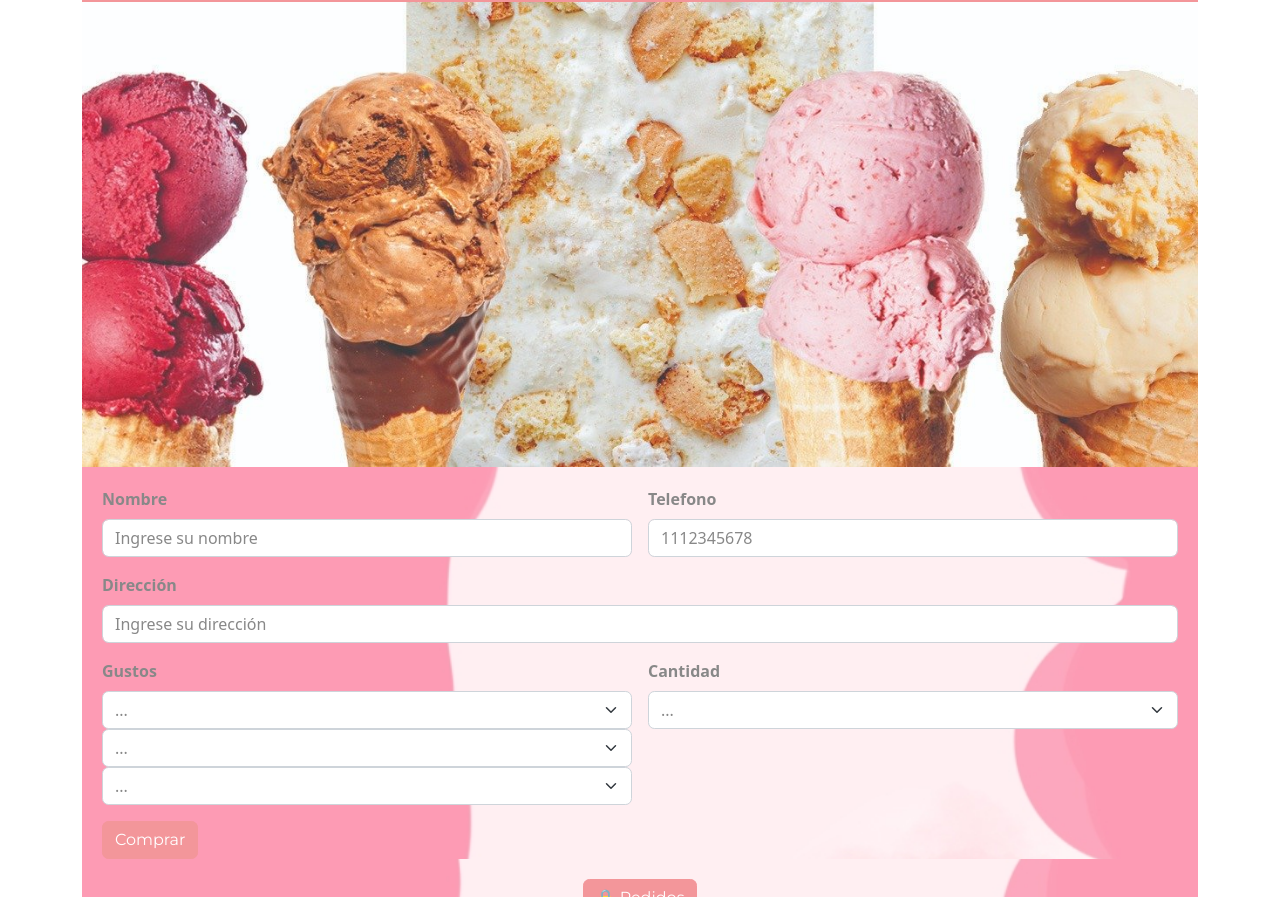
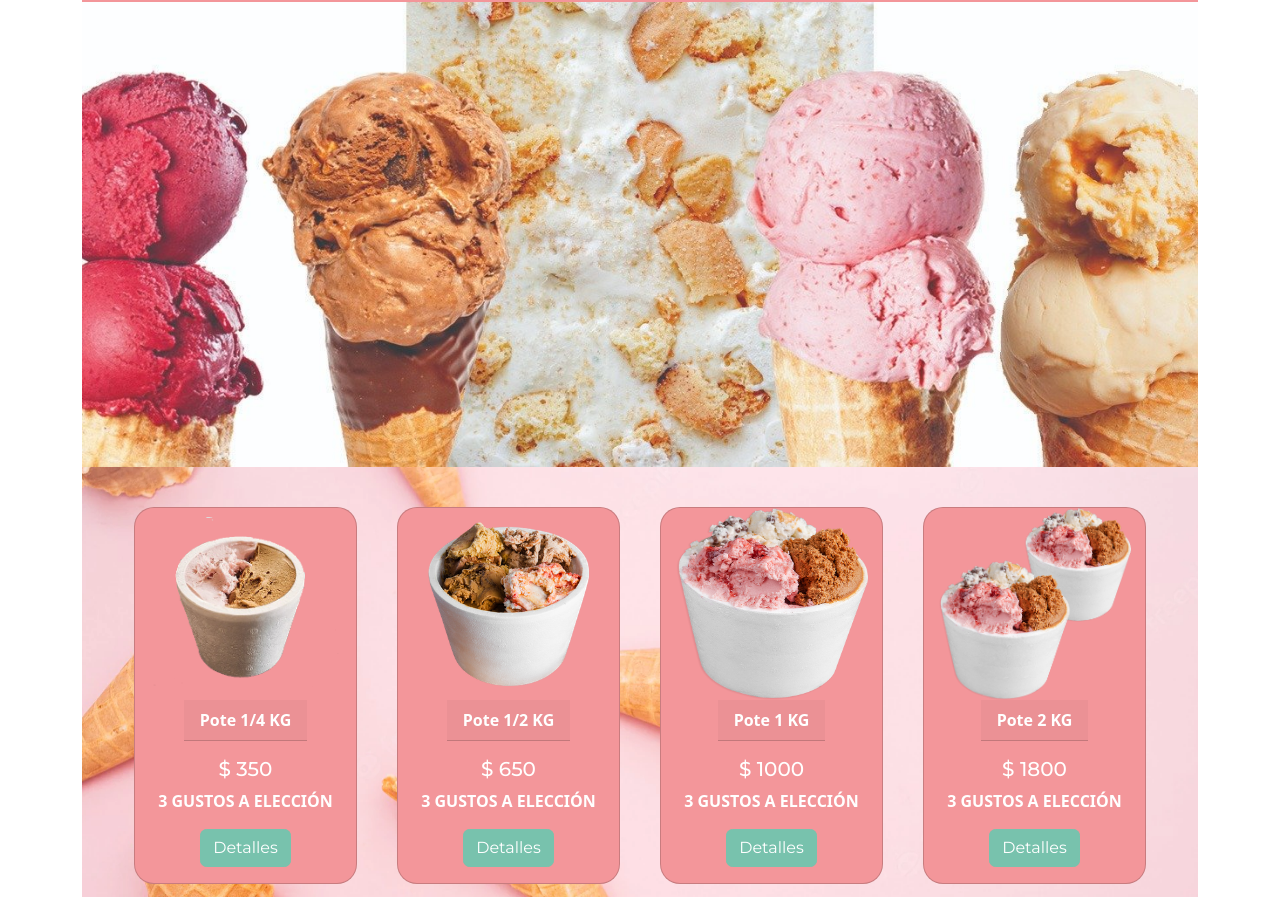
Before and after one commit to TomasLazarte/desafio-libreria, a plain HTML site: page index.html in a window 1280 px wide. Shown: the part 54-951 px from the top of the page. Drawn offline with nearby package versions, Linux system fonts and the light colour scheme; some packages are replaced by stand-ins of ours; a script that the page names is missing.

Commit message:
incorporo fetch

```diff
--- a/index.html
+++ b/index.html
@@ -35,11 +35,14 @@
             </div>
         </nav>
     </header>
-    <div class="container">
+    <div id="banner" class="container">
         <img src="./img/helados.jpeg" alt="fondo-banner-helados">
     </div>
     <main class="container">
-        <div class="container">
+        <div class="container" id="cuerpo">
+            <div id="productos" class="container">
+
+            </div>
             <form id="formPedido" class="row g-3">
                 <div class="col-md-6">
                     <label for="inputUsername" class="form-label">Nombre</label>
@@ -91,13 +94,14 @@
                     </select>
                 </div>
                 <div class="col-12">
-                    <button id="botonComprar" type="submit" class="btn btn-primary btn-secondary">Comprar</button>
+                    <button id="botonComprar" type="submit" class="btn btn-primary btn-primary">Comprar</button>
                 </div>
             </form>
             <br>
             <div id="infoPedido"></div>
+            <br>
             <div class="container">
-                <button id="verPedidos" type="submit" class="btn btn-primary btn-secondary">&#128274 Pedidos</button>
+                <button id="verPedidos" type="submit" class="btn btn-primary btn-primary">&#128274 Pedidos</button>
                 <table id="listaPedidos" class="table table-hover">
                 </table>
             </div>
--- /dev/null
+++ b/json/productos.json
@@ -0,0 +1,6 @@
+[
+    {"nombre": "Pote 1/4 KG", "precio": 350, "img": "cuarto-kg.png"},
+    {"nombre": "Pote 1/2 KG", "precio": 650, "img": "medio-kg.png"},
+    {"nombre": "Pote 1 KG", "precio": 1000, "img": "kg.png"},
+    {"nombre": "Pote 2 KG", "precio": 1800, "img": "dos-kg.png"}
+]
--- a/script.js
+++ b/script.js
@@ -1,3 +1,23 @@
+const productos = document.getElementById("productos")
+
+fetch('./json/productos.json')
+.then(response => response.json())
+.then(data => {
+    data.forEach((producto) => {
+        productos.innerHTML += `
+            <div class="card text-white bg-secondary mb-3">
+                <img src="./img/${producto.img}" class="card-img-top" alt="potes-de-helados">
+                <div class="card-header">${producto.nombre}</div>
+                <div class="card-body">
+                    <h5 class="card-title">$ ${producto.precio}</h4>
+                    <p class="card-text">3 GUSTOS A ELECCIÓN</p>
+                    <button id="botonComprar" type="submit" class="btn btn-primary">Detalles</button>
+                </div>
+            </div>
+        `
+    })
+})
+
 class Persona {
     constructor(nombre, telefono, direccion, cantidad, gustoUno, gustoDos, gustoTres) {
         this.nombre = nombre
@@ -100,7 +120,7 @@ verPedidos.addEventListener("click", () => {
         info +=
         `
         <tbody>
-            <tr class="table-secondary">
+            <tr class="table-primary">
                 <th scope="row">${persona.nombre}</th>
                 <td>${persona.direccion}</td>
                 <td>${persona.cantidad}</td>
--- a/style.css
+++ b/style.css
@@ -2,17 +2,34 @@ body {
     font-weight: bold;
 }
 
-div img {
+#banner img {
     width: 100%;
 }
 
-main .container {
+main #cuerpo {
     display: flex;
     flex-wrap: wrap;
     justify-content: center;
-    background-image: url("./img/fondo-helados.jpg");
+    background-image: url("./img/fondo-cuerpo.webp");
     background-position: center center;
     background-repeat: no-repeat;
     background-size: cover;
     padding: 20px;
 }
+
+#productos {
+    display: flex;
+}
+
+#productos .card {
+    width: 14rem;
+    text-align: center;
+    align-items: center;
+    margin: 20px;
+    border-radius: 20px;
+}
+
+.card img {
+    max-width: 12rem;
+    max-height: 12rem;
+}
```
Also changed, not shown: img/cuarto-kg.png (added), img/dos-kg.png (added), img/fondo-cuerpo.webp (added), img/fondo-helados.jpg (deleted), img/kg.png (added), img/medio-kg.png (added).
